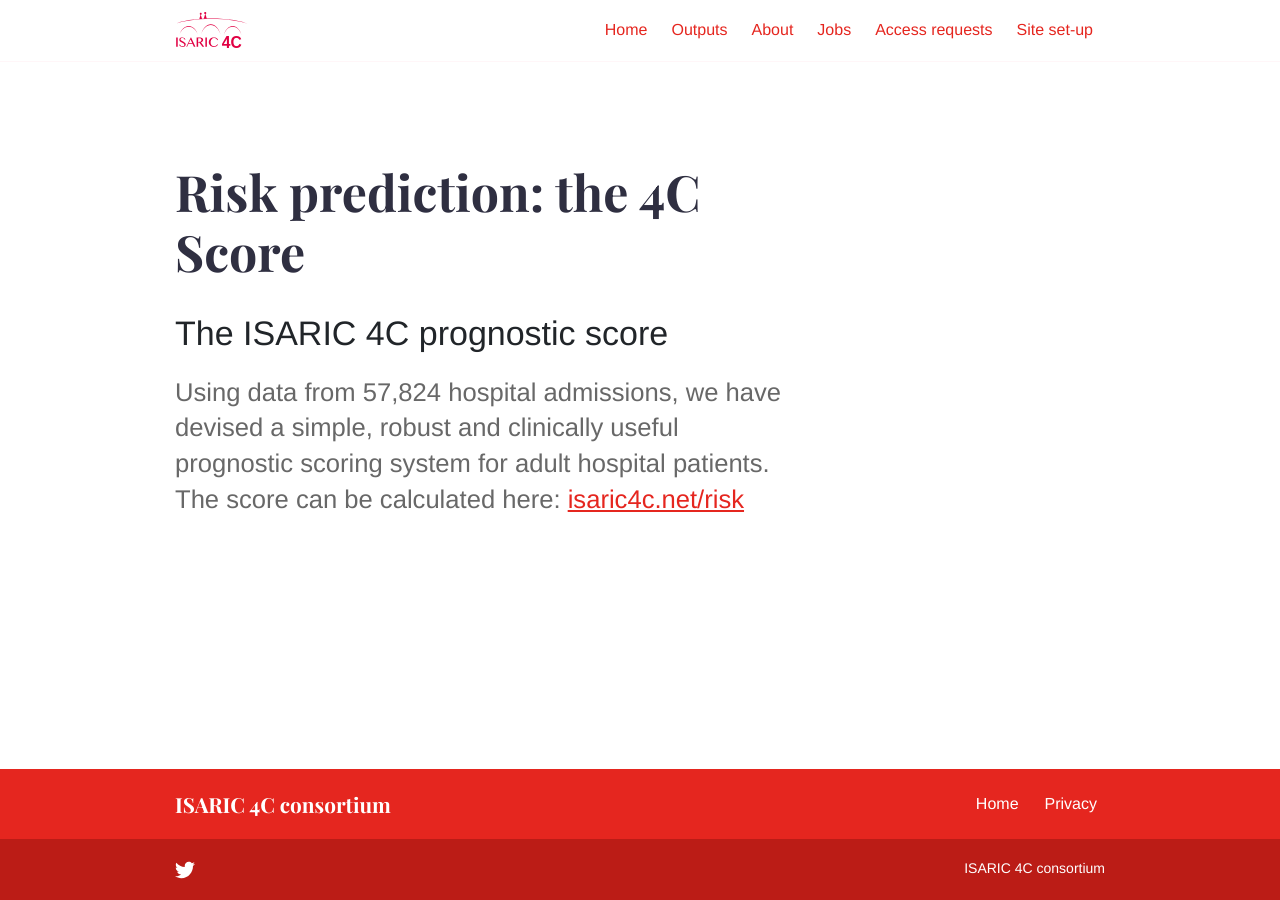
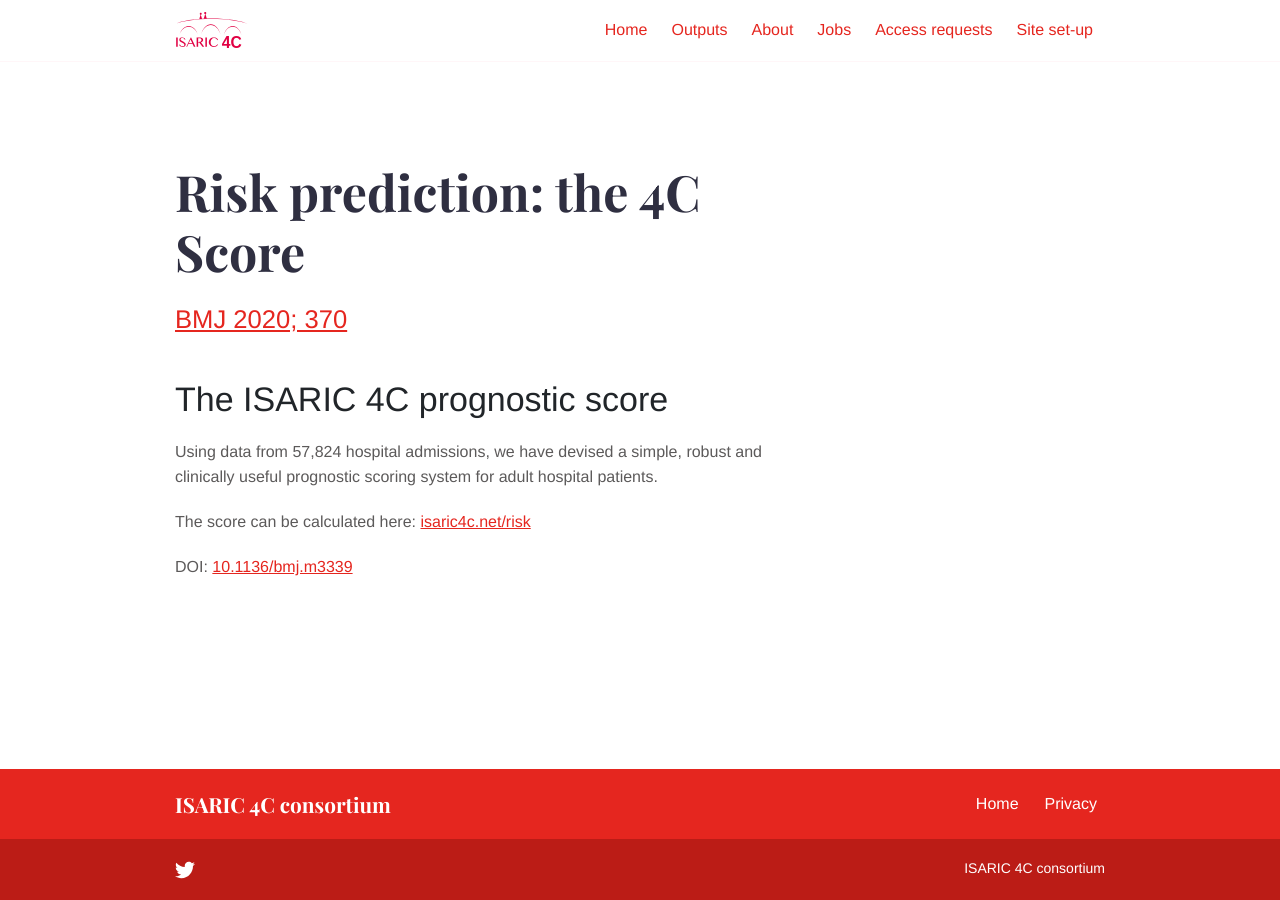
Before and after one commit to isaric4c/isaric4c.github.io, a Jekyll site: the page built from _outputs/4C_score.md, in a window 1280 px wide. Built offline with Jekyll 4.4.1, drawn with Linux system fonts in a browser that asks for light colours.

Commit message:
Add link to BMJ paper

```diff
--- a/_outputs/4C_score.md
+++ b/_outputs/4C_score.md
@@ -4,6 +4,12 @@
 weight: 20
 ---
 
+[BMJ 2020; 370](https://www.bmj.com/content/370/bmj.m3339)
+
 # The ISARIC 4C prognostic score
 
-Using data from 57,824 hospital admissions, we have devised a simple, robust and clinically useful prognostic scoring system for adult hospital patients. The score can be calculated here: [isaric4c.net/risk](/risk)
+Using data from 57,824 hospital admissions, we have devised a simple, robust and clinically useful prognostic scoring system for adult hospital patients.
+
+The score can be calculated here: [isaric4c.net/risk](/risk)
+
+DOI: [10.1136/bmj.m3339](https://doi.org/10.1136/bmj.m3339)
```
